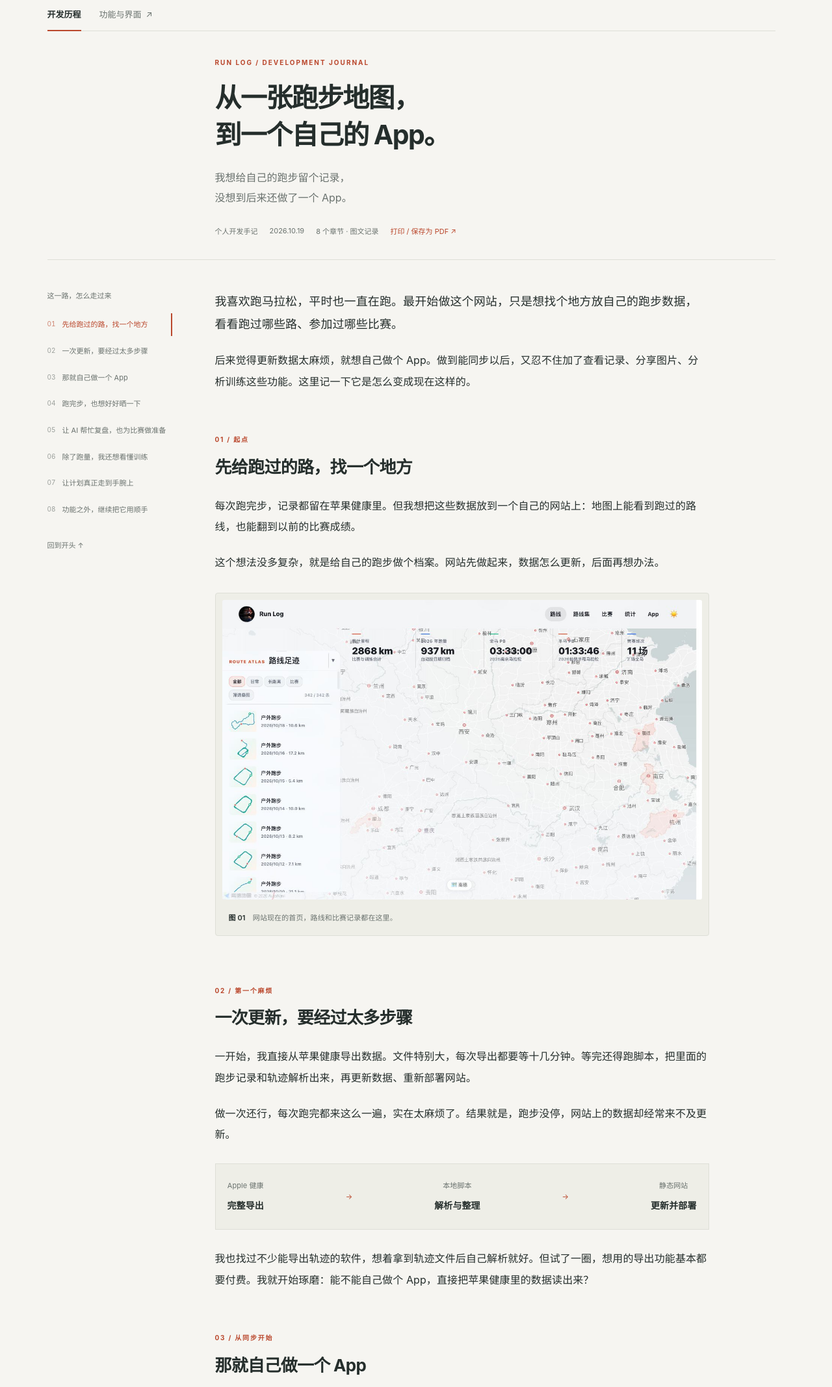
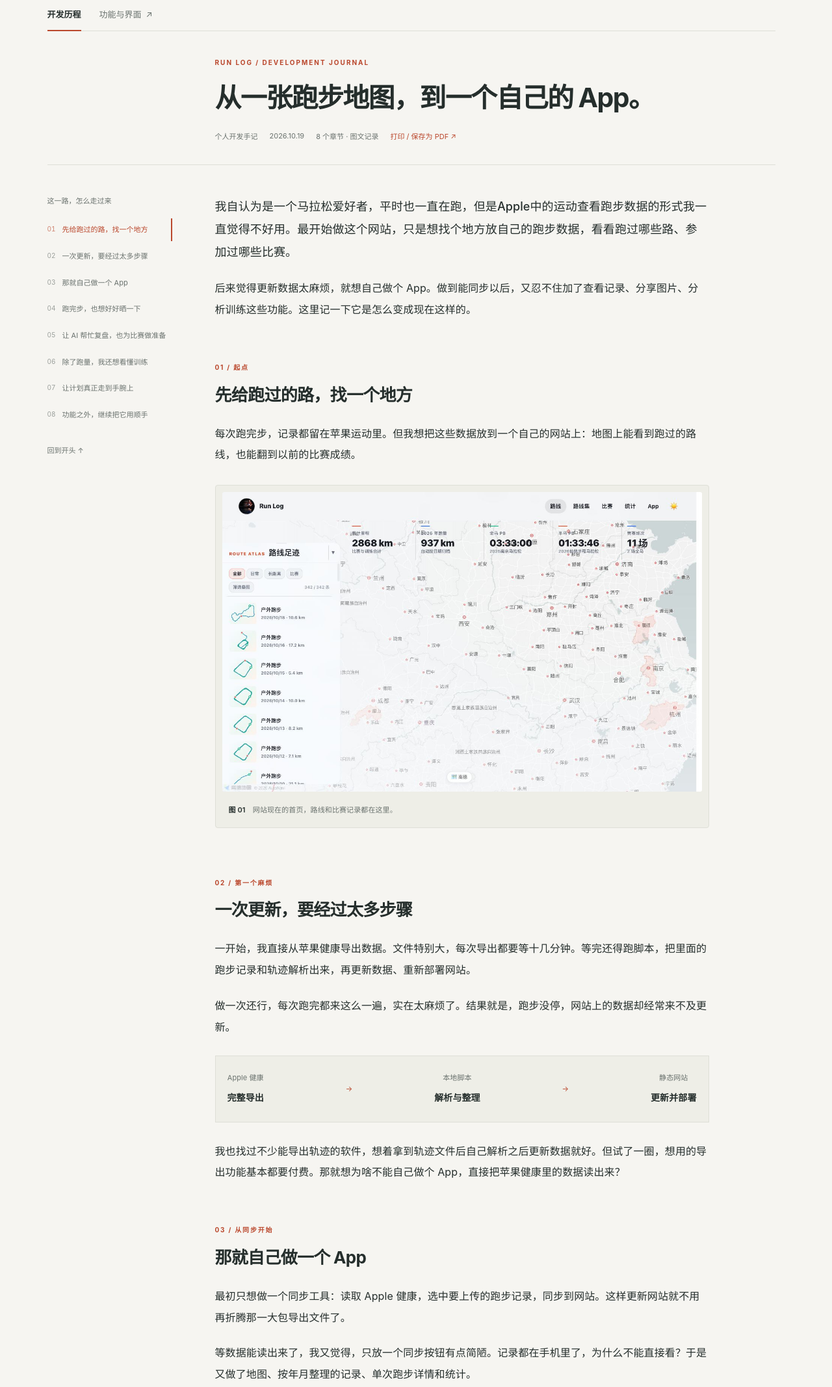
Before and after one commit to Qiuzg/running-archive, a website built with Vite: page journal.html in a window 1280 px wide. Shown: the part 100-2234 px from the top of the page at 65% size. Built offline with nearby package versions, Linux system fonts and the light colour scheme.

Commit message:
更新文档

```diff
--- a/journal.html
+++ b/journal.html
@@ -35,19 +35,19 @@
   </nav>
   <header class="document-heading">
     <p class="document-kicker">RUN LOG / DEVELOPMENT JOURNAL</p>
-    <h1>从一张跑步地图，<br>到一个自己的 App。</h1>
-    <p class="document-deck">我想给自己的跑步留个记录，<br class="desktop-break">没想到后来还做了一个 App。</p>
+    <h1>从一张跑步地图，到一个自己的 App。</h1>
+    <!-- <p class="document-deck">我想给自己的跑步留个记录，没想到后来还做了一个 App。</p> -->
     <div class="document-meta"><span>个人开发手记</span><time datetime="2026-10-19">2026.10.19</time><span>8 个章节 · 图文记录</span><button type="button" id="printJournal">打印 / 保存为 PDF ↗</button></div>
   </header>
   <div class="document-layout">
     <aside class="document-toc" aria-label="文章目录"><p>这一路，怎么走过来</p><ol><li><a href="#beginning"><span>01</span>先给跑过的路，找一个地方</a></li><li><a href="#export"><span>02</span>一次更新，要经过太多步骤</a></li><li><a href="#iphone"><span>03</span>那就自己做一个 App</a></li><li><a href="#sharing"><span>04</span>跑完步，也想好好晒一下</a></li><li><a href="#ai"><span>05</span>让 AI 帮忙复盘，也为比赛做准备</a></li><li><a href="#training"><span>06</span>除了跑量，我还想看懂训练</a></li><li><a href="#watch"><span>07</span>让计划真正走到手腕上</a></li><li><a href="#iteration"><span>08</span>功能之外，继续把它用顺手</a></li></ol><a class="toc-back" href="#main">回到开头 ↑</a></aside>
     <article id="article" class="document-article">
-      <p class="article-lead">我喜欢跑马拉松，平时也一直在跑。最开始做这个网站，只是想找个地方放自己的跑步数据，看看跑过哪些路、参加过哪些比赛。</p>
+      <p class="article-lead">我自认为是一个马拉松爱好者，平时也一直在跑，但是Apple中的运动查看跑步数据的形式我一直觉得不好用。最开始做这个网站，只是想找个地方放自己的跑步数据，看看跑过哪些路、参加过哪些比赛。</p>
       <p>后来觉得更新数据太麻烦，就想自己做个 App。做到能同步以后，又忍不住加了查看记录、分享图片、分析训练这些功能。这里记一下它是怎么变成现在这样的。</p>
 
       <section id="beginning"><p class="chapter-index">01 / 起点</p><h2>先给跑过的路，找一个地方</h2>
-        <p>每次跑完步，记录都留在苹果健康里。但我想把这些数据放到一个自己的网站上：地图上能看到跑过的路线，也能翻到以前的比赛成绩。</p>
-        <p>这个想法没多复杂，就是给自己的跑步做个档案。网站先做起来，数据怎么更新，后面再想办法。</p>
+        <p>每次跑完步，记录都留在苹果运动里。但我想把这些数据放到一个自己的网站上：地图上能看到跑过的路线，也能翻到以前的比赛成绩。</p>
+        <!-- <p>这个想法没多复杂，就是给自己的跑步做个档案。网站先做起来，数据怎么更新，后面再想办法。</p> -->
         <figure class="document-figure figure-wide"><button type="button" data-journal-image aria-label="放大查看跑步网站截图"><img src="/journal/real-web-archive-v2.png" alt="Run Log 网页：左侧是跑步记录，右侧地图展示跑过的城市，上方汇总里程和比赛成绩" width="1280" height="800" fetchpriority="high"></button><figcaption><b>图 01</b> 网站现在的首页，路线和比赛记录都在这里。</figcaption></figure>
       </section>
 
@@ -55,7 +55,7 @@
         <p>一开始，我直接从苹果健康导出数据。文件特别大，每次导出都要等十几分钟。等完还得跑脚本，把里面的跑步记录和轨迹解析出来，再更新数据、重新部署网站。</p>
         <p>做一次还行，每次跑完都来这么一遍，实在太麻烦了。结果就是，跑步没停，网站上的数据却经常来不及更新。</p>
         <div class="document-flow" aria-label="早期网站更新流程"><span>Apple 健康<br><strong>完整导出</strong></span><i aria-hidden="true">→</i><span>本地脚本<br><strong>解析与整理</strong></span><i aria-hidden="true">→</i><span>静态网站<br><strong>更新并部署</strong></span></div>
-        <p>我也找过不少能导出轨迹的软件，想着拿到轨迹文件后自己解析就好。但试了一圈，想用的导出功能基本都要付费。我就开始琢磨：能不能自己做个 App，直接把苹果健康里的数据读出来？</p>
+        <p>我也找过不少能导出轨迹的软件，想着拿到轨迹文件后自己解析之后更新数据就好。但试了一圈，想用的导出功能基本都要付费。那就想为啥不能自己做个 App，直接把苹果健康里的数据读出来？</p>
       </section>
 
       <section id="iphone"><p class="chapter-index">03 / 从同步开始</p><h2>那就自己做一个 App</h2>
@@ -66,16 +66,16 @@
       </section>
 
       <section id="sharing"><p class="chapter-index">04 / 一点跑者的小虚荣</p><h2>跑完步，也想好好晒一下</h2>
-        <p>跑完一趟满意的训练，总会想发出来晒一下。说白了，就是想装个逼。既然都跑了，配张好看的图也挺有必要。</p>
+        <p>跑完一趟满意的训练，总会想发出来晒一下。跑完比赛不发出来，那我不白跑了。</p>
         <p>以前用苹果自带的运动 App，我分享记录主要靠截图。但页面怎么排就只能怎么截，想把路线、配速和自己写的一句话放在一起，不太方便。那就自己做一个分享功能：选记录、挑版式、改标题，再保存图片。</p>
-        <p>单次跑步做完了，我又想分享一个月、一整年的跑量。苹果的运动 App 里，这些数据不太好集中查看和分享，所以也一起做了。现在跑了多少次、累计多少公里，打开月报或年报就能看到，也能直接出图。</p>
+        <p>单次跑步做完了，看到了有人分享高驰统计的月度，年度跑量数据，但是苹果的运动 App 里，没有这些统计数据，我之前想计算我一年跑了多少，就是打开 App 中的跑步，然后一条一条自己加起来算，太麻烦了。现在跑了多少次、累计多少公里，打开月报或年报就能看到，也能直接出图。</p>
         <figure class="document-figure"><div class="figure-pair"><button type="button" data-journal-image aria-label="放大查看分享设置"><img src="/app-showcase/real-share.jpg" alt="App 的分享图片设置，可选择版式和主题" loading="lazy" width="700" height="1522"></button><button type="button" data-journal-image aria-label="放大查看月度分享海报"><img src="/app-showcase/real-poster-light.jpg" alt="App 实际导出的浅色月度跑步海报，展示累计里程和路线" loading="lazy" width="700" height="1522"></button></div><figcaption><b>图 03</b> 分享设置和十月月报，选好样式就能保存图片。</figcaption></figure>
       </section>
 
       <section id="ai"><p class="chapter-index">05 / 从手动复盘到 App 内分析</p><h2>让 AI 帮忙复盘，也为比赛做准备</h2>
         <p>我之前经常在跑完后把数据导出来，发给 GPT，让它看看这次跑得怎么样，再聊聊接下来怎么练。每次都要重复整理数据，还得交代最近跑了多少、自己的目标是什么。</p>
         <p>这些信息 App 里已经有了，我就把这件事也做了进去。配置好自己用的模型服务后，App 会整理近六周的训练摘要、最近三次跑步的详细数据，以及能读取到的恢复信息，让模型点评本次跑步，再给出接下来一周的安排。</p>
-        <p>不过，对我这种会参加比赛的人来说，只看最近跑得怎么样还不够，还得知道在为哪场比赛做准备。于是我加了“目标赛事”：记下比赛名称、日期和距离，也可以填上想跑到的成绩，看看还剩多少天、目标配速是多少。</p>
+        <p>而且到了临近比赛的时候 ，只看最近跑得怎么样还不够，还得知道在为哪场比赛做准备。于是我加了“目标赛事”：记下比赛名称、日期和距离，也可以填上想跑到的成绩，看看还剩多少天、目标配速是多少。</p>
 
         <p>在 AI 训练设置里选“使用已有赛事目标”，就能把这场比赛的日期、距离和目标成绩带进去。再告诉它一周哪几天能跑、每次有多少时间、长距离想放在哪天。生成计划时，这些会和近期训练一起作为参考，不用每次重新解释自己在备战什么比赛。</p>
         <figure class="document-figure"><div class="figure-pair"><button type="button" data-journal-image aria-label="放大查看数据导出"><img src="/app-showcase/real-export.jpg" alt="App 中的跑步分析文件导出界面" loading="lazy" width="700" height="1522"></button><button type="button" data-journal-image aria-label="放大查看训练分析首页"><img src="/app-showcase/real-analysis.jpg" alt="训练分析首页，包含近期跑量、建议和训练负荷入口" loading="lazy" width="700" height="1522"></button></div><figcaption><b>图 04</b> 数据导出和训练分析。想自己拿文件去分析，也仍然可以导出。</figcaption></figure>
```
